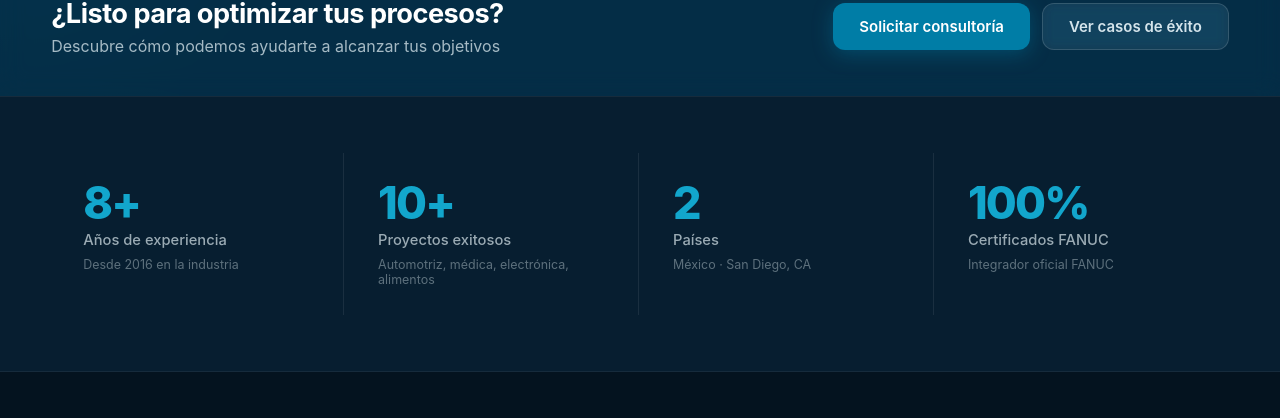
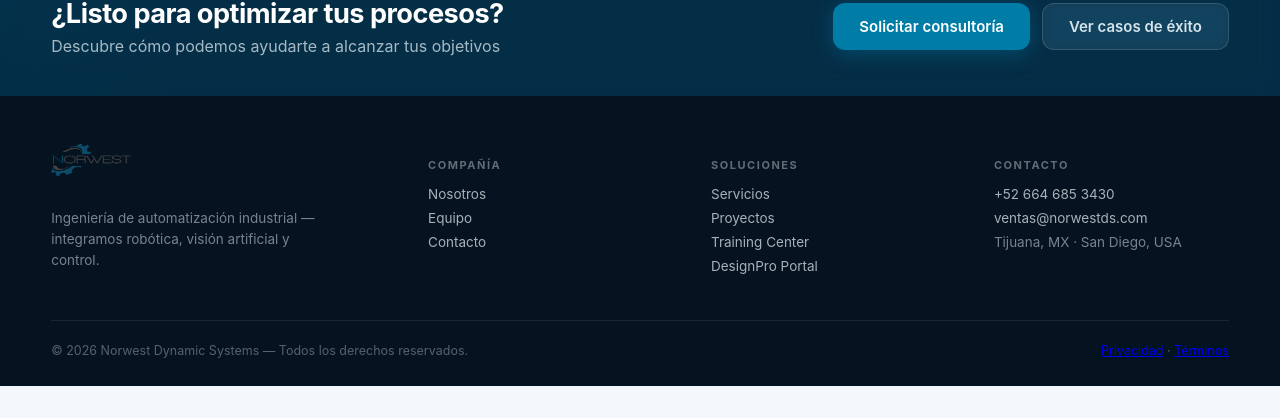
Before and after one commit to jmirandaf/norwestds, a React (Vite) app: page / in a window 1280 px wide. Shown: the part 1049-1467 px from the top of the page. After the commit the page ends 1435 px from the top, so only its background shows below. Built offline with nearby package versions, Linux system fonts and the light colour scheme; no server answers.

Commit message:
revert: quitar sección de métricas (stats band) de Home
https://claude.ai/code/session_01CZQryG94VjoAGGvKGsKDuw

```diff
--- a/src/pages/Home.jsx
+++ b/src/pages/Home.jsx
@@ -228,31 +228,6 @@ export default function Home() {
         </div>
       </section>
 
-      {/* ── STATS BAND ── */}
-      <div className="ns-stats-band">
-        <div className="ns-stats-band-inner">
-          <div className="ns-stat-item">
-            <div className="ns-stat-num">8+</div>
-            <div className="ns-stat-label">Años de experiencia</div>
-            <div className="ns-stat-sub">Desde 2016 en la industria</div>
-          </div>
-          <div className="ns-stat-item">
-            <div className="ns-stat-num">10+</div>
-            <div className="ns-stat-label">Proyectos exitosos</div>
-            <div className="ns-stat-sub">Automotriz, médica, electrónica, alimentos</div>
-          </div>
-          <div className="ns-stat-item">
-            <div className="ns-stat-num">2</div>
-            <div className="ns-stat-label">Países</div>
-            <div className="ns-stat-sub">México · San Diego, CA</div>
-          </div>
-          <div className="ns-stat-item">
-            <div className="ns-stat-num">100%</div>
-            <div className="ns-stat-label">Certificados FANUC</div>
-            <div className="ns-stat-sub">Integrador oficial FANUC</div>
-          </div>
-        </div>
-      </div>
     </PageLayout>
   );
 }
```
